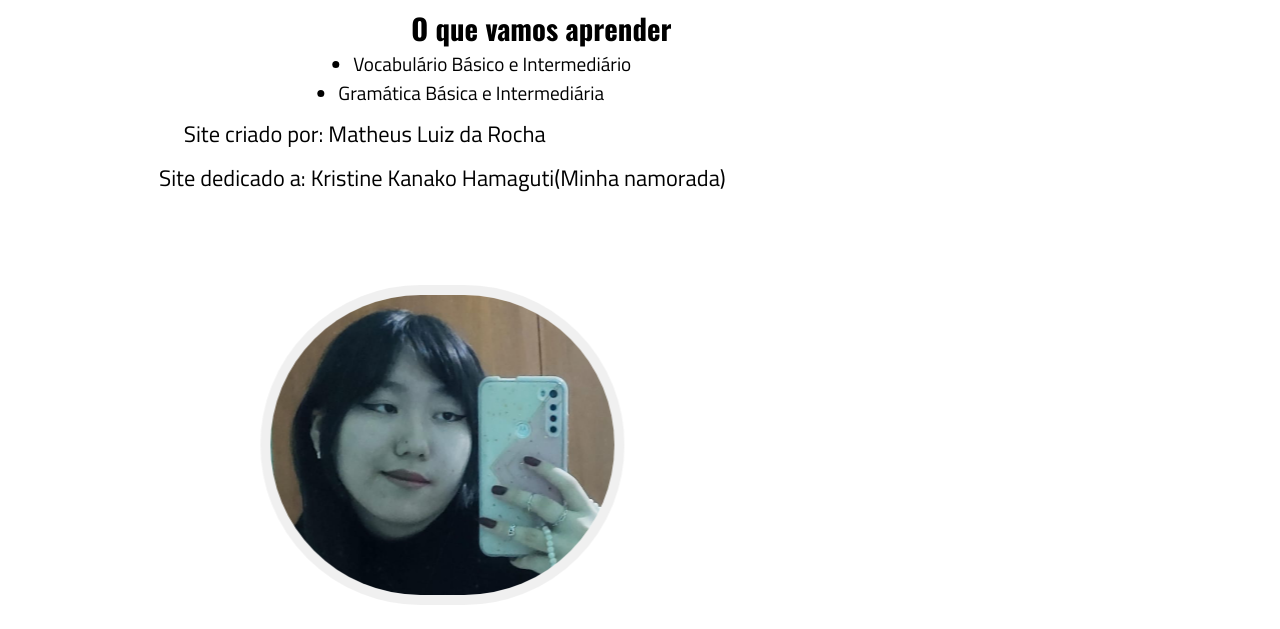
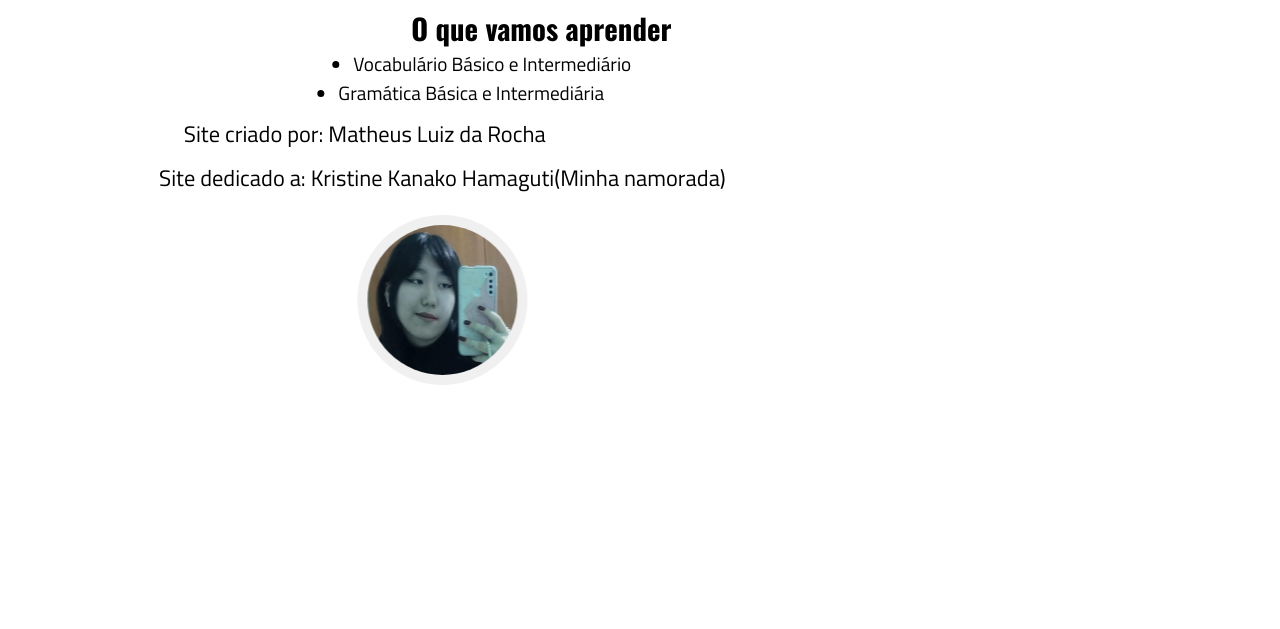
Before and after one commit to MatheusLRocha/projeto-ingles, a plain HTML site: page index.html in a window 1280 px wide. Shown: the part 223-852 px from the top of the page. After the commit the page ends 808 px from the top, so only its background shows below. Drawn offline with nearby package versions, Linux system fonts and the light colour scheme.

Commit message:
imagem atualizada

```diff
--- a/css/main.css
+++ b/css/main.css
@@ -172,11 +172,13 @@ div.icon > button:hover {
         font-family: var(--fonte_normal);
     }
     div.img {
-        margin-top: 80px;
+        margin-top: 10px;
     }
     div.img > img {
         border: 10px solid rgba(105, 105, 105, 0.103);
         border-radius: 500px;
+        width: 150px;
+        height: 150px;
     }
     div.conteudo p:nth-child(2) {
         animation: deslizar 8s;
```
